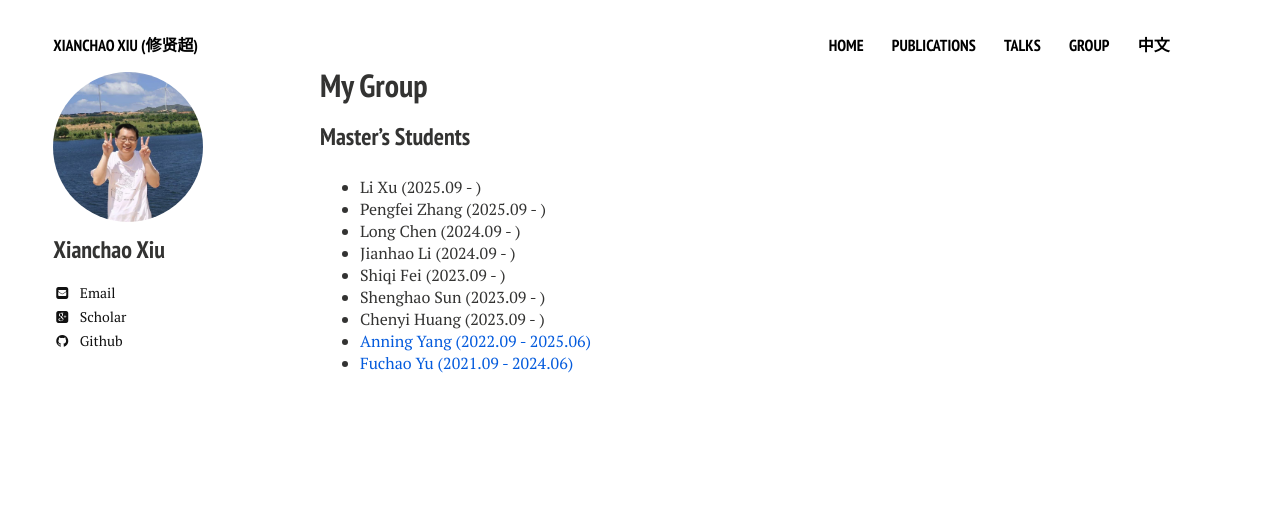
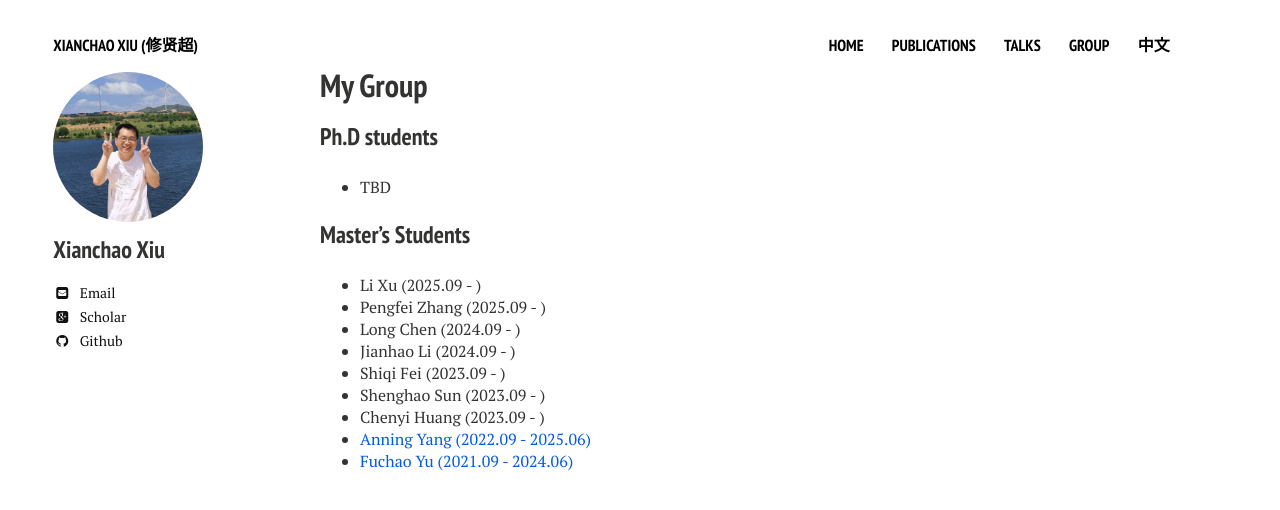
Before and after one commit to xianchaoxiu/xianchaoxiu.github.io, a Jekyll site: the page built from group/index.md, in a window 1280 px wide. Shown: the top 510 px of the page. Built offline with Jekyll 4.4.1, drawn with Linux system fonts in a browser that asks for light colours; nearby versions of some CDN libraries.

Commit message:
Update index.md

```diff
--- a/group/index.md
+++ b/group/index.md
@@ -7,6 +7,8 @@ comments: false
 share: false
 ---
 
+### Ph.D students
+* TBD  <br>
 
 
 ### Master's Students
```
